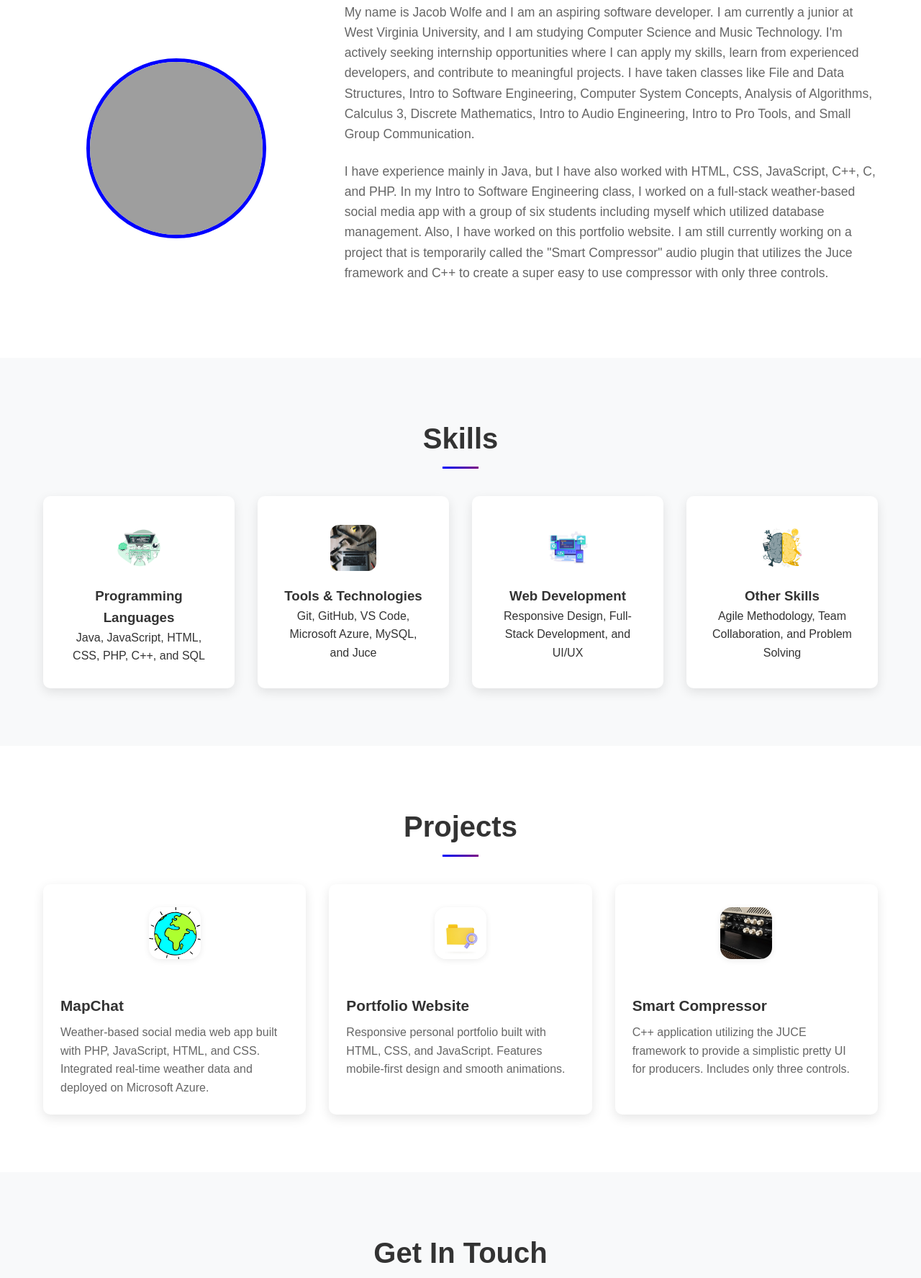
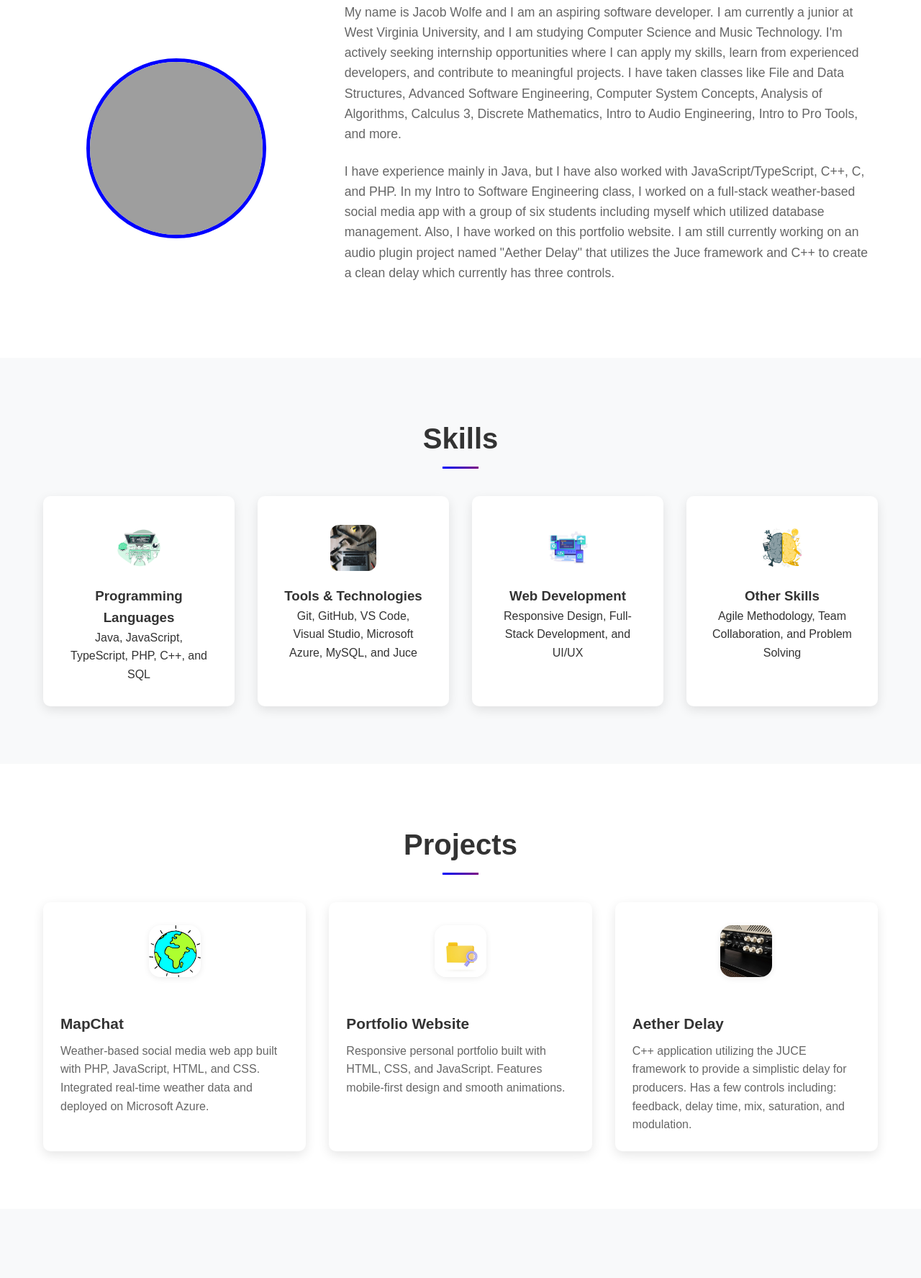
Before and after one commit to Jvvol/portfolio_website_v2, a plain HTML site: page index.html in a window 1280 px wide. Shown: the part 989-2764 px from the top of the page at 72% size. Drawn offline with Linux system fonts and the light colour scheme; grey boxes are pictures that could not be loaded.

Commit message:
updated juce project and some minor info

```diff
--- a/index.html
+++ b/index.html
@@ -65,14 +65,14 @@
                     <p>My name is Jacob Wolfe and I am an aspiring software developer. I am currently a junior at West Virginia University, and
             I am studying Computer Science and Music Technology. I'm actively seeking internship opportunities where I can apply my skills,
             learn from experienced developers, and contribute to meaningful projects. I have taken classes like
-            File and Data Structures, Intro to Software Engineering, Computer System Concepts, Analysis of Algorithms,
+            File and Data Structures, Advanced Software Engineering, Computer System Concepts, Analysis of Algorithms,
             Calculus 3, Discrete Mathematics, Intro to Audio Engineering, Intro to Pro Tools,
-            and Small Group Communication. </p>
-                    <p>I have experience mainly in Java, but I have also worked with HTML, CSS, JavaScript,
+            and more. </p>
+                    <p>I have experience mainly in Java, but I have also worked with JavaScript/TypeScript,
             C++, C, and PHP. In my Intro to Software Engineering class, I worked on a full-stack weather-based social
             media app with a group of six students including myself which utilized database management. Also, I have worked on this portfolio website.
-            I am still currently working on a project that is temporarily called the "Smart Compressor" audio plugin that utilizes the Juce
-            framework and C++ to create a super easy to use compressor with only three controls.</p>
+            I am still currently working on an audio plugin project named "Aether Delay" that utilizes the Juce
+            framework and C++ to create a clean delay which currently has three controls.</p>
                 </div>
             </div>
         </div>
@@ -87,14 +87,14 @@
                     <img src="images/programminglanguage.jpg" alt="Programming Languages" class="skill-img">
                 </div>
                 <h3>Programming Languages</h3>
-                <p>Java, JavaScript, HTML, CSS, PHP, C++, and SQL</p>
+                <p>Java, JavaScript, TypeScript, PHP, C++, and SQL</p>
             </div>
             <div class="skill-item">
                 <div class="skill-icon">
                     <img src="images/tools.jpg" alt="Tools & Technologies" class="skill-img">
                 </div>
                 <h3>Tools & Technologies</h3>
-                <p>Git, GitHub, VS Code, Microsoft Azure, MySQL, and Juce</p>
+                <p>Git, GitHub, VS Code, Visual Studio, Microsoft Azure, MySQL, and Juce</p>
             </div>
             <div class="skill-item">
                 <div class="skill-icon">
@@ -138,11 +138,11 @@
                 </div>
                 <div class="project-card">
                     <div class="project-image">
-                        <img src="images/analogcomp.jpg" alt="Smart Compressor Project" class="project-img">
+                        <img src="images/analogcomp.jpg" alt="Aether Delay Project" class="project-img">
                     </div>
                     <div class="project-content">
-                        <h3 class="project-title">Smart Compressor</h3>
-                        <p class="project-description">C++ application utilizing the JUCE framework to provide a simplistic pretty UI for producers. Includes only three controls.</p>
+                        <h3 class="project-title">Aether Delay</h3>
+                        <p class="project-description">C++ application utilizing the JUCE framework to provide a simplistic delay for producers. Has a few controls including: feedback, delay time, mix, saturation, and modulation.</p>
                     </div>
                 </div>
             </div>
```
